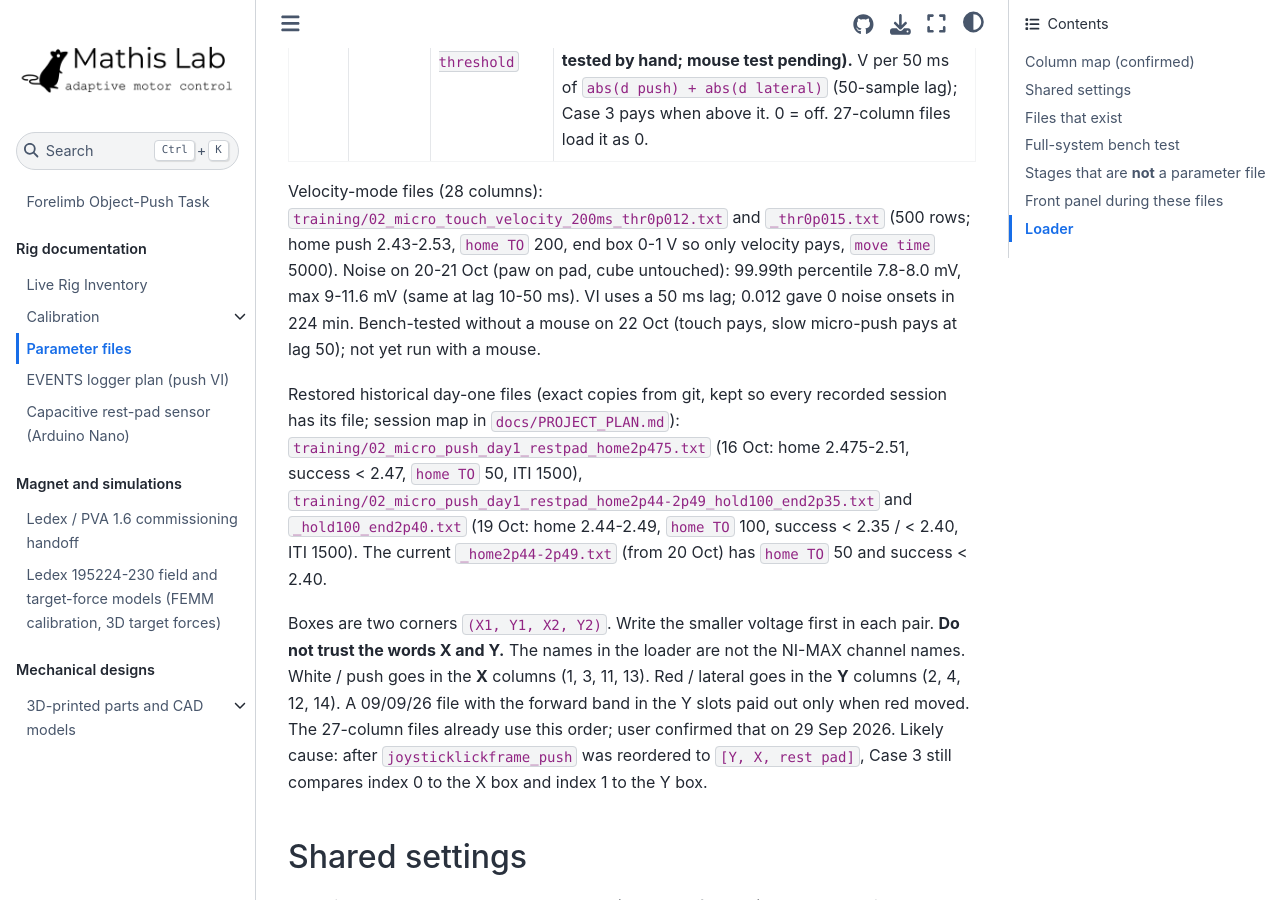
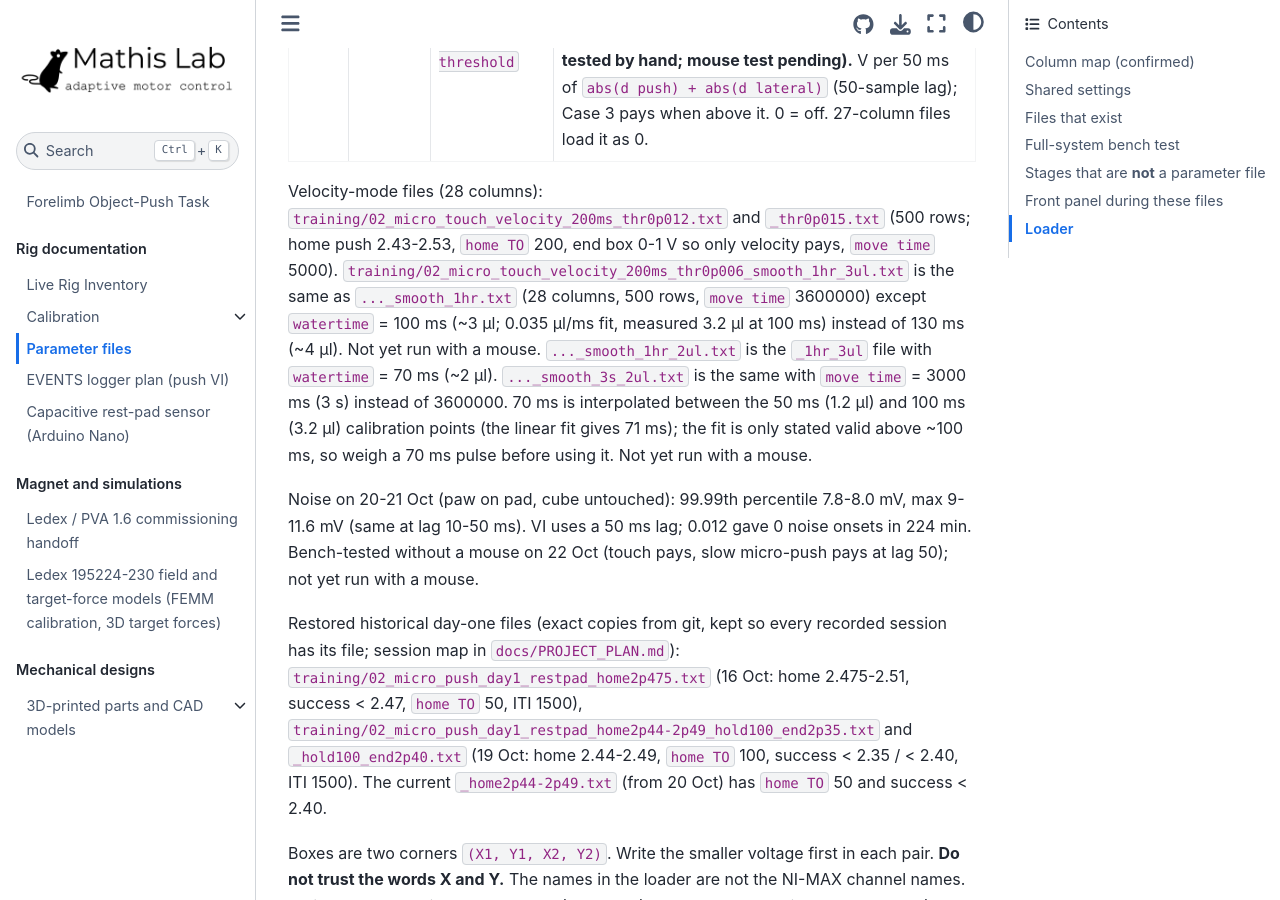
Before and after one commit to AdaptiveMotorControlLab/JoystickPushTask, a Jupyter Book: the page built from parameters/README.md, in a window 1280 px wide and 900 px high, scrolled down 1806 px. Built offline with Jupyter Book 1.0.4 settings and Sphinx 7.4.7 and the Sphinx Book theme 1.1.4, drawn with Linux system fonts in a browser that asks for light colours.

Commit message:
Update push VI and add smoothed 200 ms velocity training parameter files.

```diff
--- a/parameters/README.md
+++ b/parameters/README.md
@@ -40,6 +40,9 @@ confirmed on 29 Sep 2026 that this 27-column order is the correct one.
 
 Velocity-mode files (28 columns): `training/02_micro_touch_velocity_200ms_thr0p012.txt` and `_thr0p015.txt`
 (500 rows; home push 2.43-2.53, `home TO` 200, end box 0-1 V so only velocity pays, `move time` 5000).
+`training/02_micro_touch_velocity_200ms_thr0p006_smooth_1hr_3ul.txt` is the same as `..._smooth_1hr.txt` (28 columns, 500 rows, `move time` 3600000) except `watertime` = 100 ms (~3 µl; 0.035 µl/ms fit, measured 3.2 µl at 100 ms) instead of 130 ms (~4 µl). Not yet run with a mouse.
+`..._smooth_1hr_2ul.txt` is the `_1hr_3ul` file with `watertime` = 70 ms (~2 µl). `..._smooth_3s_2ul.txt` is the same with `move time` = 3000 ms (3 s) instead of 3600000. 70 ms is interpolated between the 50 ms (1.2 µl) and 100 ms (3.2 µl) calibration points (the linear fit gives 71 ms); the fit is only stated valid above ~100 ms, so weigh a 70 ms pulse before using it. Not yet run with a mouse.
+
 Noise on 20-21 Oct (paw on pad, cube untouched): 99.99th percentile 7.8-8.0 mV, max 9-11.6 mV (same at lag 10-50 ms). VI uses a 50 ms lag; 0.012 gave 0 noise onsets in 224 min.
 Bench-tested without a mouse on 22 Oct (touch pays, slow micro-push pays at lag 50); not yet run with a mouse.
 
```
Also changed, not shown: 4 other files.
